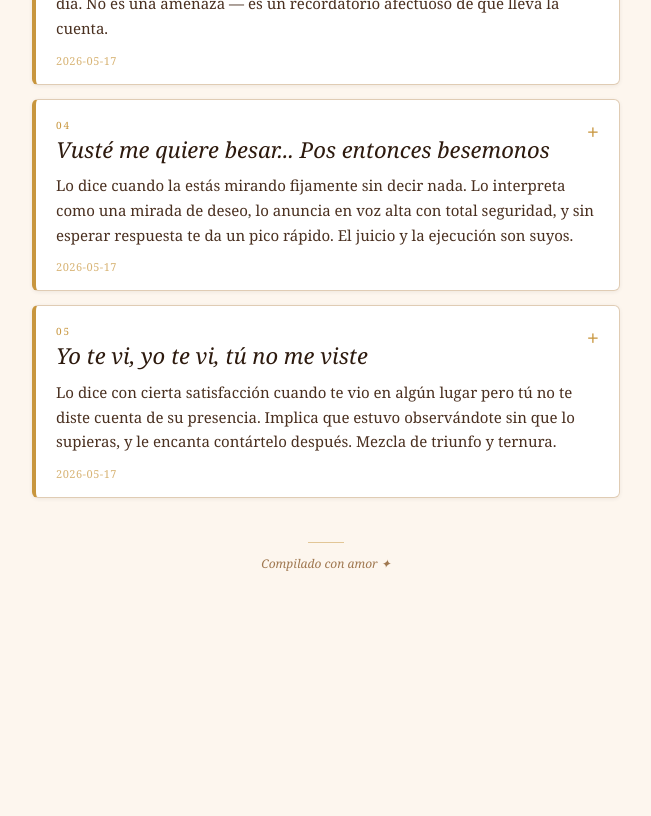
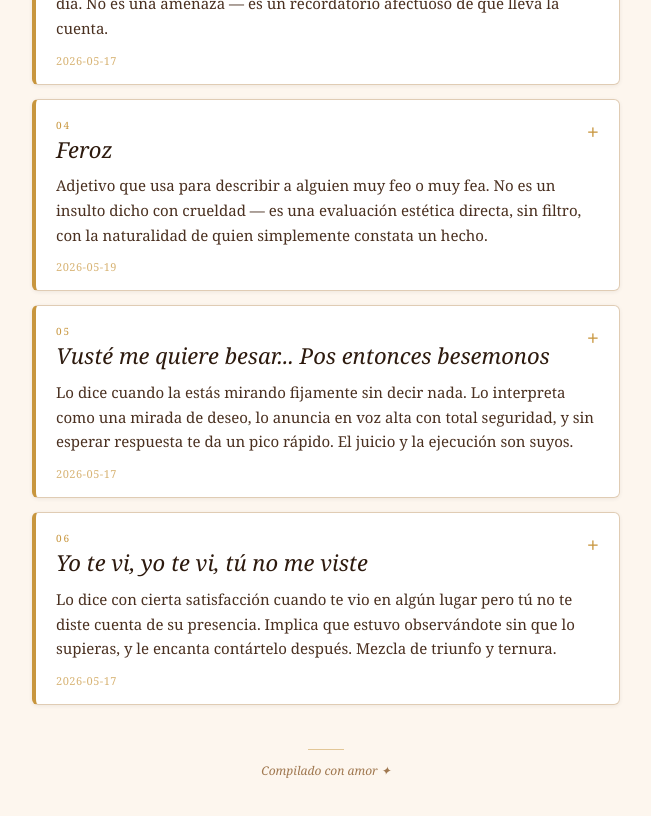
Before and after one commit to Dresk76/diccionario-natalia, a React (Vite) app: page / in a window 1280 px wide. Shown: the part 840-1656 px from the top of the page, without its empty margins (314-965 px from the left). Before the commit the page ends 1452 px from the top, so only its background shows below. Built offline with nearby package versions, Linux system fonts and the light colour scheme.

Commit message:
Se agrego "Feroz"

```diff
--- a/src/entries.js
+++ b/src/entries.js
@@ -40,4 +40,11 @@ export const ENTRIES = [
     example: "Estabas en el supermercado concentrado en los precios y ni me viste. Llegó a casa y dijo: «yo te vi, yo te vi, tú no me viste».",
     date: "2026-05-17",
   },
+  {
+    id: "feroz",
+    word: "Feroz",
+    definition: "Adjetivo que usa para describir a alguien muy feo o muy fea. No es un insulto dicho con crueldad — es una evaluación estética directa, sin filtro, con la naturalidad de quien simplemente constata un hecho.",
+    example: "Vieron a alguien por la calle y soltó sin rodeos: «ese man está muy feroz».",
+    date: "2026-05-19",
+  },
 ];
```
